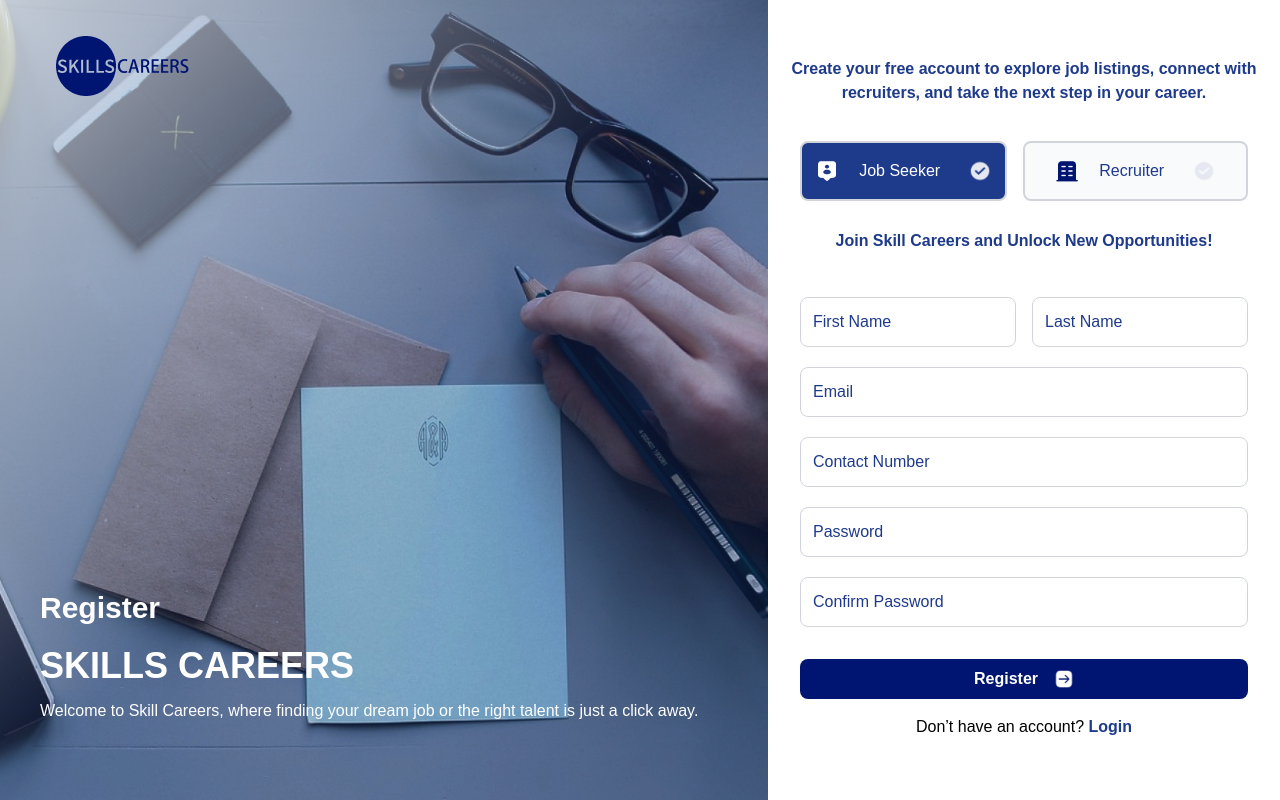
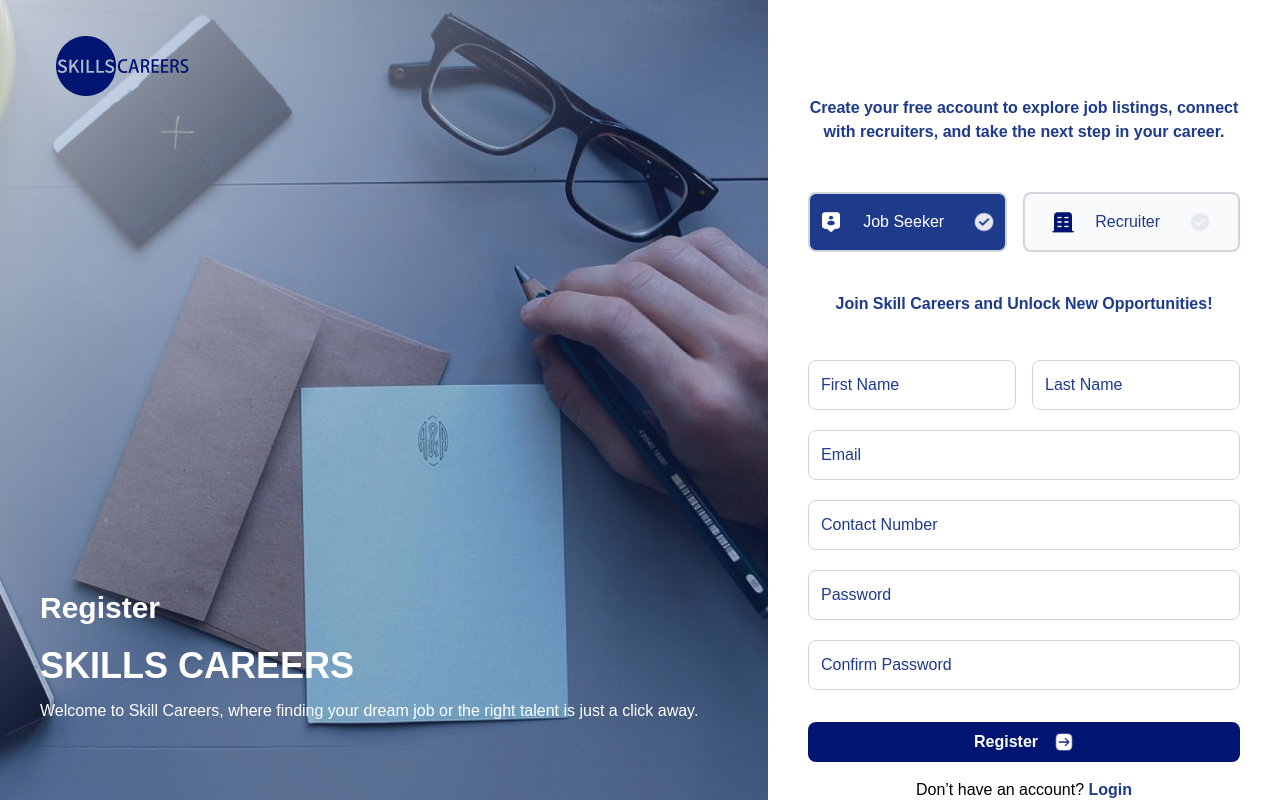
Before and after one commit to codezelat/skills-careers-web-final, a Next.js app: page /register in a window 1280 px wide. Built offline with nearby package versions, Linux system fonts and the light colour scheme.

Commit message:
login & registration page ui changes with custom loader

```diff
--- /dev/null
+++ b/app/loading.js
@@ -0,0 +1,18 @@
+function Loading() {
+    return (
+        <>
+            {/* <div className="flex items-center justify-center h-screen">
+                <div className="animate-spin rounded-full h-16 w-16 border-t-4 border-blue-500"></div>
+            </div> */}
+            <div className="flex justify-center items-center h-screen">
+                <div className="flex flex-row gap-2">
+                    <div className="w-4 h-4 rounded-full bg-blue-700 animate-bounce"></div>
+                    <div className="w-4 h-4 rounded-full bg-blue-700 animate-bounce [animation-delay:-.3s]"></div>
+                    <div className="w-4 h-4 rounded-full bg-blue-700 animate-bounce [animation-delay:-.5s]"></div>
+                </div>
+            </div>
+        </>
+    )
+}
+
+export default Loading;
--- a/app/login/page.js
+++ b/app/login/page.js
@@ -7,6 +7,7 @@ import Image from "next/image";
 import { getSession, signIn, useSession } from "next-auth/react";
 import { useRouter, useSearchParams } from "next/navigation";
 import NavBar from "@/components/navBar";
+import Loading from "../loading";
 
 function Login() {
   const router = useRouter();
@@ -18,6 +19,8 @@ function Login() {
   const { data: session, status } = useSession();
 
   const [errorMessage, setErrorMessage] = useState("");
+
+  const [loading, setLoading] = useState(false);
 
   const emailFromParams = searchParams.get("email"); // Get email from query parameters
 
@@ -31,6 +34,7 @@ function Login() {
   // Handle session-based redirects
   useEffect(() => {
     if (status === "authenticated" && session?.user) {
+      setLoading(true);
       if (session.user.role === "jobseeker") {
         router.push("/startingpage");
       } else if (session.user.role === "recruiter") {
@@ -43,6 +47,7 @@ function Login() {
 
   async function submitHandler(event) {
     event.preventDefault();
+    setLoading(true);
 
     const enteredEmail = emailInputRef.current.value;
     const enteredPassword = passwordInputRef.current.value;
@@ -81,8 +86,14 @@ function Login() {
   };
 
   // If still loading, you might want to show a loading state
-  if (status === "loading") {
-    return <div>Loading...</div>;
+  // if (status === "loading") {
+  //   return <Loading/>;
+  // }
+
+  if (loading) {
+    return (
+      <Loading/>
+    );
   }
 
   return (
--- a/app/register/page.js
+++ b/app/register/page.js
@@ -7,10 +7,10 @@ import RecruiterRegister from "../(signup)/recruitersignup/page";
 const Register = () => {
   const [isRecruiter, setIsRecruiter] = useState(false);
   return (
-    <div className="flex flex-col md:flex-row min-h-screen">
+    <div className="flex flex-col md:flex-row h-screen">
       {/* Left Side with Image and Intro Text */}
       <div
-        className="relative hidden md:flex md:w-3/5 bg-cover bg-center"
+        className="relative hidden h-full md:flex md:w-3/5 bg-cover bg-center"
         style={{ backgroundImage: "url('/images/loginscrn.jpg')" }}
       >
         {/* Gradient Overlay */}
@@ -32,24 +32,23 @@ const Register = () => {
         </div>
       </div>
       {/* Right Side with Form */}
-      <div className="flex flex-col justify-center md:w-2/5 p-4">
-        <div className="flex flex-col items-center my-3">
-          <p className="text-blue-900 text-center text-md font-semibold  mb-2 ">
+      <div className="flex flex-col overflow-y-auto py-24 px-10 md:w-2/5">
+        <div className="flex flex-col items-center">
+          <p className="text-blue-900 text-center text-md font-semibold">
             Create your free account to explore job listings, connect with
             recruiters, and take the next step in your career.{" "}
           </p>
         </div>
 
-        <div className="flex flex-col justify-center p-4">
+        <div className="flex flex-col justify-center mt-12">
           {/* Job Seeker / Recruiter Selection */}
-          <div className="flex space-x-4 mb-3">
+          <div className="flex space-x-4">
             <button
               onClick={() => setIsRecruiter(false)}
-              className={` w-full border-2 border-gray-300 rounded-lg ${
-                !isRecruiter
+              className={` w-full border-2 border-gray-300 rounded-lg ${!isRecruiter
                   ? "bg-blue-900 text-white"
                   : "bg-gray-50 text-blue-900"
-              }`}
+                }`}
             >
               <span className="flex items-center justify-center ">
                 <img
@@ -67,11 +66,10 @@ const Register = () => {
             </button>
             <button
               onClick={() => setIsRecruiter(true)}
-              className={`p-4 w-full border-2 border-gray-300 rounded-lg ${
-                isRecruiter
+              className={`p-4 w-full border-2 border-gray-300 rounded-lg ${isRecruiter
                   ? "bg-blue-900 text-white"
                   : "bg-gray-50 text-blue-900"
-              }`}
+                }`}
             >
               <span className="flex items-center justify-center ">
                 <img
@@ -88,7 +86,7 @@ const Register = () => {
               </span>
             </button>
           </div>
-          <h2 className="text-medium text-center text-blue-900 font-bold mb-6 p-4">
+          <h2 className="text-medium text-center text-blue-900 font-bold my-10">
             Join Skill Careers and Unlock New Opportunities!{" "}
           </h2>
           {/* Conditional Form Rendering */}
```
